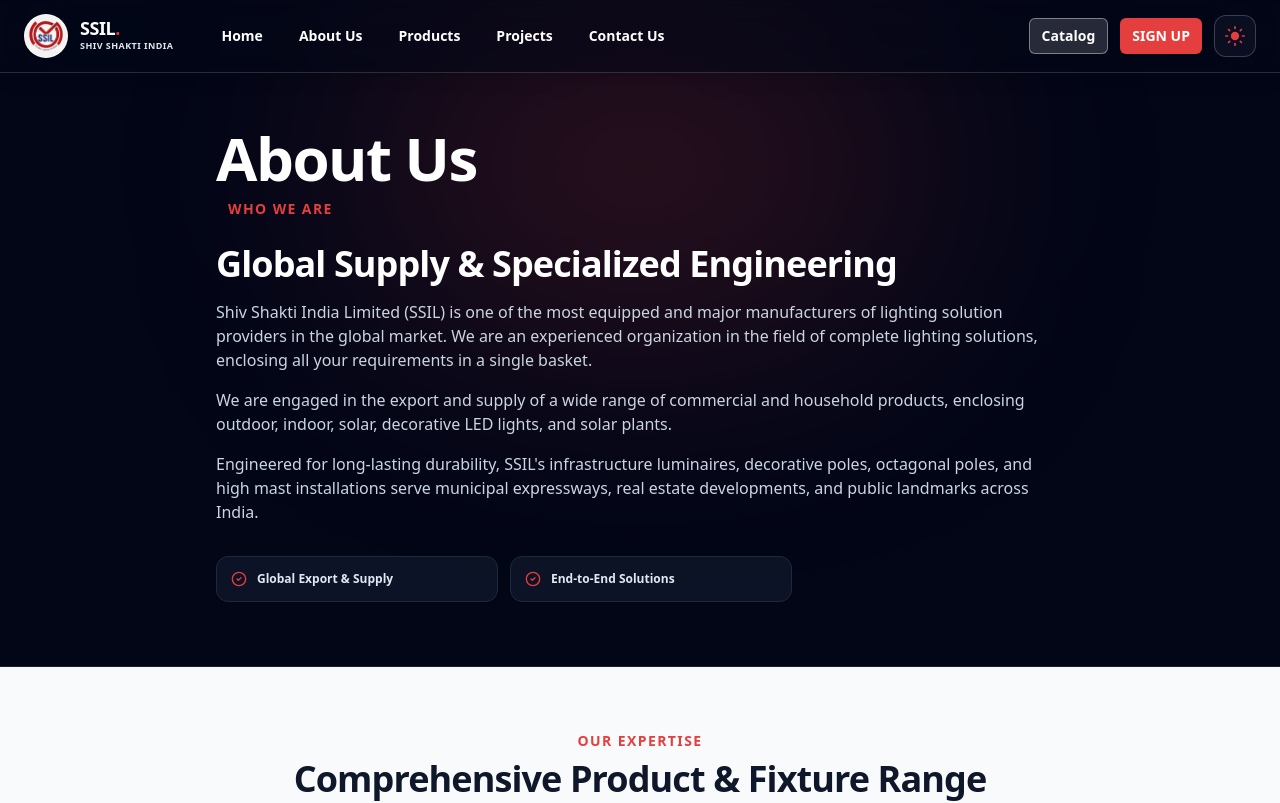
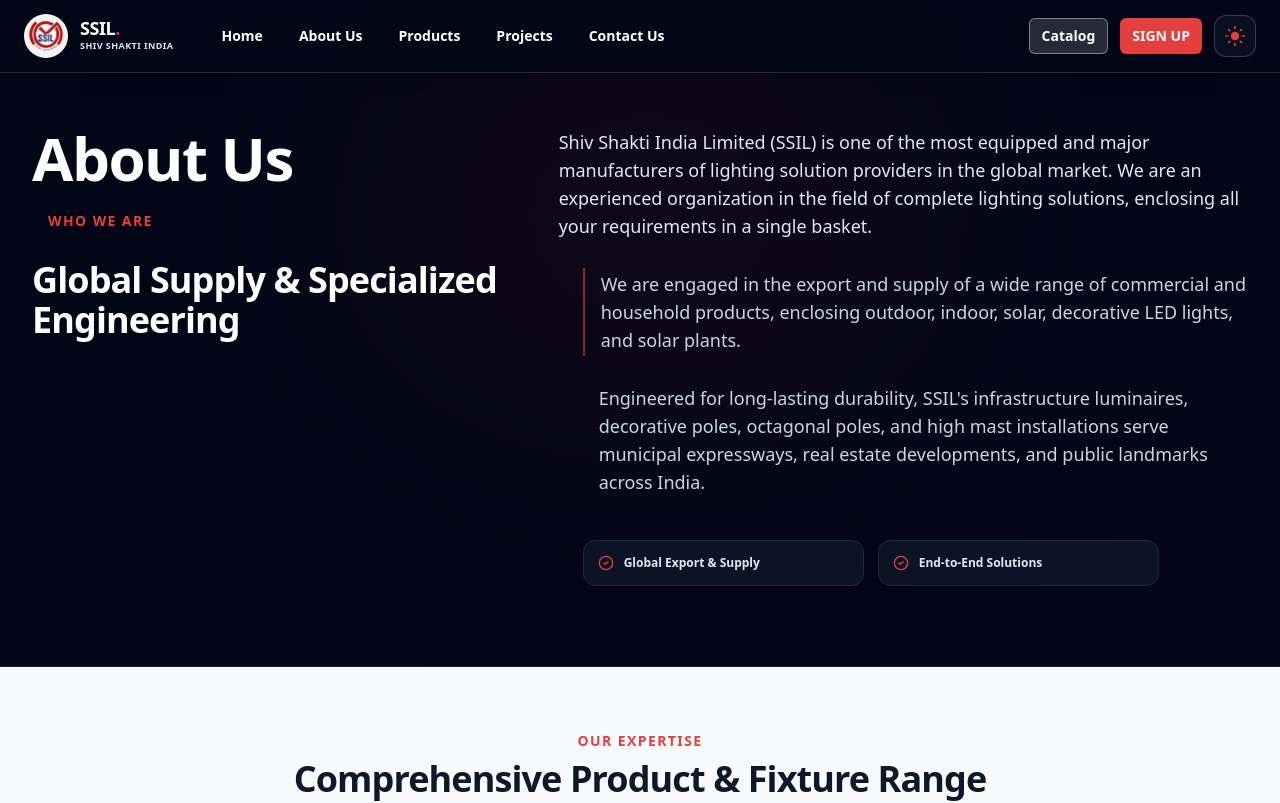
Before and after one commit to Harshit-SSPL/HarshitSSPL, a Next.js app in the folder frontend/: page /about in a window 1280 px wide. Shown: the top 803 px of the page. Built offline with nearby package versions, Linux system fonts and the light colour scheme.

Commit message:
Refine About Us asymmetric layout

```diff
--- a/frontend/app/about/page.tsx
+++ b/frontend/app/about/page.tsx
@@ -25,46 +25,61 @@ export default function AboutPage() {
     <div className="flex flex-col gap-0 bg-white dark:bg-slate-950 text-slate-900 dark:text-slate-100 transition-colors">
 
       {/* ============================================================ */}
-      {/* 1. STAGE 1: SIMPLIFIED & RESTRUCTURED ABOUT US TOP SECTION */}
+      {/* 1. STAGE 1: ASYMMETRIC FULL-WIDTH EDITORIAL TOP SECTION */}
       {/* ============================================================ */}
-      <section className="relative w-full bg-slate-950 text-white pt-28 sm:pt-32 pb-14 sm:pb-16 border-b border-slate-800/80 transition-colors overflow-hidden">
-        {/* Subtle Ambient Red Light Effect */}
-        <div className="absolute top-1/4 left-1/2 -translate-x-1/2 -translate-y-1/2 w-[550px] h-[300px] bg-ssil-red/20 rounded-full blur-[130px] pointer-events-none" />
+      <section className="relative w-full bg-slate-950 text-white pt-28 sm:pt-32 pb-16 md:pb-20 border-b border-slate-800/80 transition-colors overflow-hidden">
+        {/* Subtle Architectural Ambient Red/Navy Glow Backlight */}
+        <div className="absolute top-1/3 left-1/2 -translate-x-1/2 -translate-y-1/2 w-[650px] h-[380px] bg-ssil-red/20 rounded-full blur-[140px] pointer-events-none animate-ambient-glow-slow" />
 
-        <div className="container mx-auto px-4 md:px-6 max-w-4xl text-left relative z-10">
+        <div className="container mx-auto px-4 md:px-6 lg:px-8 max-w-7xl relative z-10">
 
-          {/* Main Large Title: About Us */}
-          <h1 className="text-3xl sm:text-5xl lg:text-6xl font-black tracking-tight text-white mb-2">
+          {/* Asymmetric 12-Column Grid (Left: 5 Cols Title Stack | Right: 7 Cols Staggered Content) */}
+          <div className="grid grid-cols-1 lg:grid-cols-12 gap-8 lg:gap-12 lg:items-start">
+
+            {/* LEFT COLUMN: ABOUT US + WHO WE ARE + SUBHEADING (5 COLS) */}
+            <div className="lg:col-span-5 text-left space-y-4">
+
+              {/* Primary Large Title: About Us */}
+              <h1 className="text-4xl sm:text-5xl lg:text-6xl font-black tracking-tight text-white leading-none">
                 About Us
               </h1>
 
               {/* Eyebrow Label: WHO WE ARE (Slightly Offset to the Right) */}
-          <div className="ml-1 sm:ml-3 mb-6">
+              <div className="ml-2 sm:ml-4 pt-1">
                 <span className="text-xs sm:text-sm font-extrabold uppercase tracking-widest text-ssil-red">
                   WHO WE ARE
                 </span>
               </div>
 
-          {/* Subheading */}
-          <h2 className="text-2xl sm:text-3xl lg:text-4xl font-black text-white tracking-tight leading-snug mb-4">
+              {/* Main Subheading */}
+              <h2 className="text-2xl sm:text-3xl lg:text-4xl font-black text-white tracking-tight leading-snug pt-3">
                 Global Supply &amp; Specialized Engineering
               </h2>
 
-          {/* Consolidated 3 About SSIL Paragraphs */}
-          <div className="space-y-4 text-sm sm:text-base text-slate-300 leading-relaxed font-normal mb-6">
-            <p>
+            </div>
+
+            {/* RIGHT COLUMN: 3 STAGGERED PARAGRAPHS & FEATURE TAGS (7 COLS) */}
+            <div className="lg:col-span-7 text-left space-y-6 lg:space-y-7">
+
+              {/* Paragraph 1 */}
+              <p className="text-sm sm:text-base md:text-lg text-slate-200 leading-relaxed font-normal lg:ml-0">
                 Shiv Shakti India Limited (SSIL) is one of the most equipped and major manufacturers of lighting solution providers in the global market. We are an experienced organization in the field of complete lighting solutions, enclosing all your requirements in a single basket.
               </p>
-            <p>
+
+              {/* Paragraph 2 (Staggered Indent & Subtle Left Accent) */}
+              <div className="lg:ml-6 pl-4 border-l-2 border-ssil-red/60 py-0.5">
+                <p className="text-sm sm:text-base md:text-lg text-slate-300 leading-relaxed font-normal">
                   We are engaged in the export and supply of a wide range of commercial and household products, enclosing outdoor, indoor, solar, decorative LED lights, and solar plants.
-            </p>
-            <p>
-              Engineered for long-lasting durability, SSIL&apos;s infrastructure luminaires, decorative poles, octagonal poles, and high mast installations serve municipal expressways, real estate developments, and public landmarks across India.
                 </p>
               </div>
 
+              {/* Paragraph 3 (Staggered Offset) */}
+              <p className="text-sm sm:text-base md:text-lg text-slate-300 leading-relaxed font-normal lg:ml-10">
+                Engineered for long-lasting durability, SSIL&apos;s infrastructure luminaires, decorative poles, octagonal poles, and high mast installations serve municipal expressways, real estate developments, and public landmarks across India.
+              </p>
+
               {/* Existing Feature Tags */}
-          <div className="pt-2 grid grid-cols-1 sm:grid-cols-2 gap-3 max-w-xl">
+              <div className="pt-4 grid grid-cols-1 sm:grid-cols-2 gap-3.5 max-w-xl lg:ml-6">
                 <div className="flex items-center gap-2.5 p-3.5 rounded-xl bg-slate-900/80 border border-slate-800 shadow-sm">
                   <CheckCircle2 className="h-4 w-4 text-ssil-red shrink-0" />
                   <span className="text-xs font-bold text-slate-200">Global Export &amp; Supply</span>
@@ -73,6 +88,10 @@ export default function AboutPage() {
                   <CheckCircle2 className="h-4 w-4 text-ssil-red shrink-0" />
                   <span className="text-xs font-bold text-slate-200">End-to-End Solutions</span>
                 </div>
+              </div>
+
+            </div>
+
           </div>
 
         </div>
--- a/frontend/app/globals.css
+++ b/frontend/app/globals.css
@@ -78,3 +78,25 @@
 .animate-fade-slide-in-4 {
   animation: fadeSlideIn 0.6s cubic-bezier(0.21, 0.47, 0.32, 0.98) 0.55s forwards;
 }
+
+/* Restrained Slow Architectural Ambient Glow Animation */
+@keyframes ambientGlowSlow {
+  0%, 100% {
+    opacity: 0.25;
+    transform: translate(-50%, -50%) scale(1);
+  }
+  50% {
+    opacity: 0.45;
+    transform: translate(-48%, -52%) scale(1.08);
+  }
+}
+
+.animate-ambient-glow-slow {
+  animation: ambientGlowSlow 9s ease-in-out infinite;
+}
+
+@media (prefers-reduced-motion: reduce) {
+  .animate-ambient-glow-slow {
+    animation: none !important;
+  }
+}
```
Lines whose indentation alone changed are shown as unchanged.
